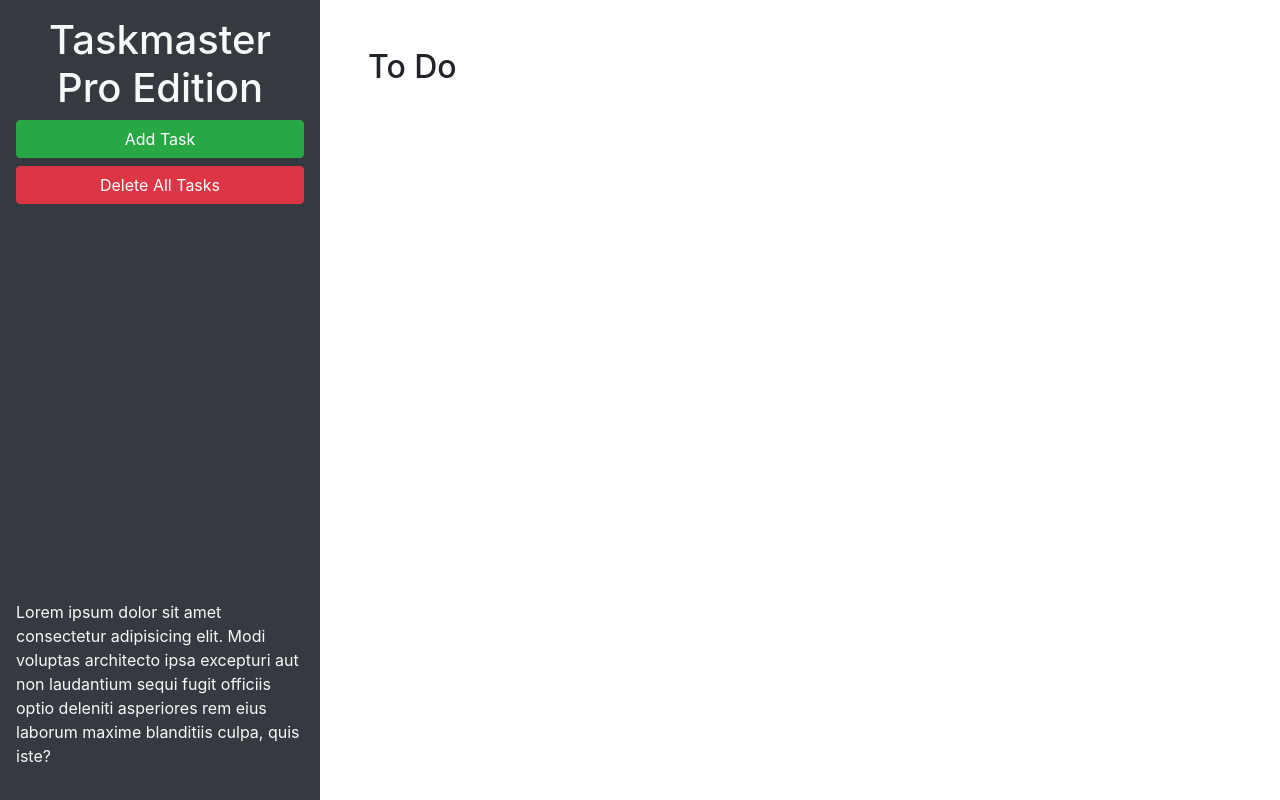
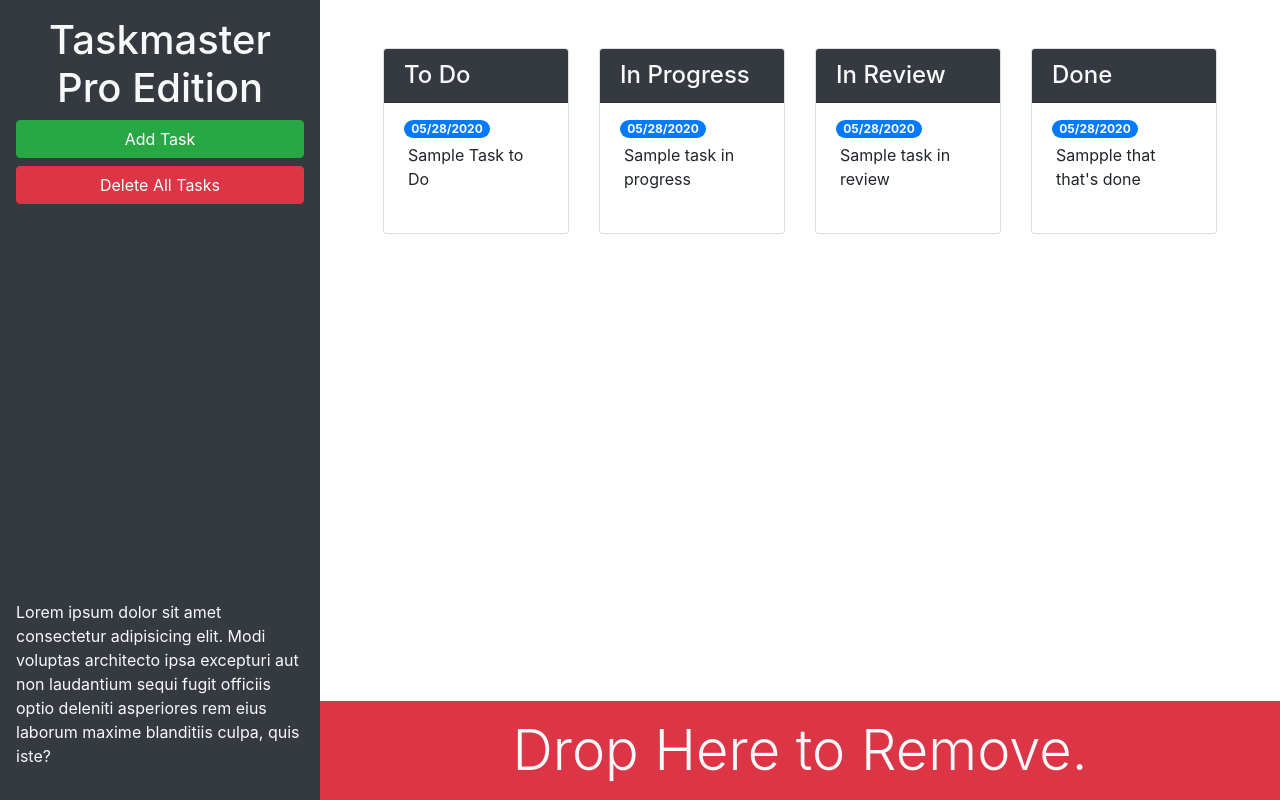
Before and after one commit to daniellefortin2021/taskmaster-pro, a plain HTML site: page index.html in a window 1280 px wide. Drawn offline with nearby package versions, Linux system fonts and the light colour scheme.

Commit message:
bootstrap updates

```diff
--- a/index.html
+++ b/index.html
@@ -13,20 +13,75 @@
 <body>
 
   <div class="row min-vh-100 no-gutters">
-    <header class="col-12 col-lg-3 bg-dark text-light d-flex flex-column p-4 p-lg-3">
+    <header class="col-12 col-lg-3 bg-dark text-light sticky-top d-flex flex-column p-4 p-lg-3">
       <h1 class="text-center">Taskmaster Pro Edition</h1>
       <button id="create-task" class="btn btn-block btn-success" data-toggle="modal" data-target="#task-form-modal">Add
         Task</button>
       <button id="remove-tasks" class="btn btn-block btn-danger">Delete All Tasks</button>
-      <p class="mt-auto">Lorem ipsum dolor sit amet consectetur adipisicing elit. Modi voluptas architecto ipsa
+      <p class="mt-auto d-none d-lg-block">Lorem ipsum dolor sit amet consectetur adipisicing elit. Modi voluptas architecto ipsa
         excepturi aut non
         laudantium sequi fugit officiis optio deleniti asperiores rem eius laborum maxime blanditiis culpa, quis iste?
       </p>
     </header>
-    <main class="col-12 col-lg-9">
-      <div class="m-5">
-        <h2>To Do</h2>
-        <ul id="list-toDo" class="list-group"> </ul>
+
+    <main class="col-12 col-lg-9 d-flex flex-column">
+      <div class="m-5 row justify-content-around">
+        <!---To do -->
+        <div class="col-12 col-md-6 col-xl-3 mb-3">
+          <div class="card">
+            <h4 class="card-header bg-dark text-light">To Do</h4>
+            <ul id="list-toDo" class="list-group list-group-flush">
+              <li class="list-group-item">
+                <span class="badge badge-primary badge-pill">05/28/2020</span>
+                <p class="m-1">Sample Task to Do</p>
+              </li>
+            </ul>
+          </div>
+        </div>
+        <!---In Progress -->
+        <div class="col-12 col-md-6 col-xl-3 mb-3">
+          <div class="card">
+            <h4 class="card-header bg-dark text-light">In Progress</h4>
+            <ul id="list-inProgress" class="list-group list-group-flush">
+                <li class="list-group-item">
+                  <span class="badge badge-primary badge-pill">05/28/2020</span>
+                  <p class="m-1">Sample task in progress</p>
+                </li>
+            </ul>
+          </div>
+        </div>
+        <!---In Review -->
+        <div class="col-12 col-md-6 col-xl-3 mb-3">
+          <div class="card">
+            <h4 class="card-header bg-dark text-light">In Review</h4>
+            <ul id="list-inReview" class="list-group list-group-flush">
+              <li class="list-group-item">
+                 <span class="badge badge-primary badge-pill">05/28/2020</span>
+                 <p class="m-1">Sample task in review</p>
+               </li>
+             </ul>
+          </div>
+
+
+        </div>
+        <!---Done -->
+        <div class="col-12 col-md-6 col-xl-3 mb-3">
+          <div class="card">
+            <h4 class="card-header bg-dark text-light">Done</h4>
+            <ul id="list-done" class="list-group list-group-flush">
+              <li class="list-group-item">
+                <span class="badge badge-primary badge-pill">05/28/2020</span>
+                <p class="m-1">Sampple that that's done</p>
+              </li>
+            </ul>
+          </div>
+        </div>
+      </div>
+      <!---Done -->
+      <div id="trash" class="mt-auto">
+        <div class="w-100 bg-danger p-3 text-center text-light display-4">
+          Drop Here to Remove.
+        </div>
       </div>
     </main>
   </div>
@@ -46,11 +101,11 @@
           <form>
             <div class="form-group">
               <label for="modalTaskDescription">Task description</label>
-              <textarea id="modalTaskDescription" rows="3"></textarea>
+              <textarea id="modalTaskDescription" rows="3" class="form-control"></textarea>
             </div>
             <div class="form-group">
               <label for="modalDueDate">Due date</label>
-              <input type="text" id="modalDueDate" placeholder="mm/dd/yyyy" autocomplete="off" />
+              <input type="text" class="form-control" id="modalDueDate" placeholder="mm/dd/yyyy" autocomplete="off" />
             </div>
           </form>
         </div>
```
